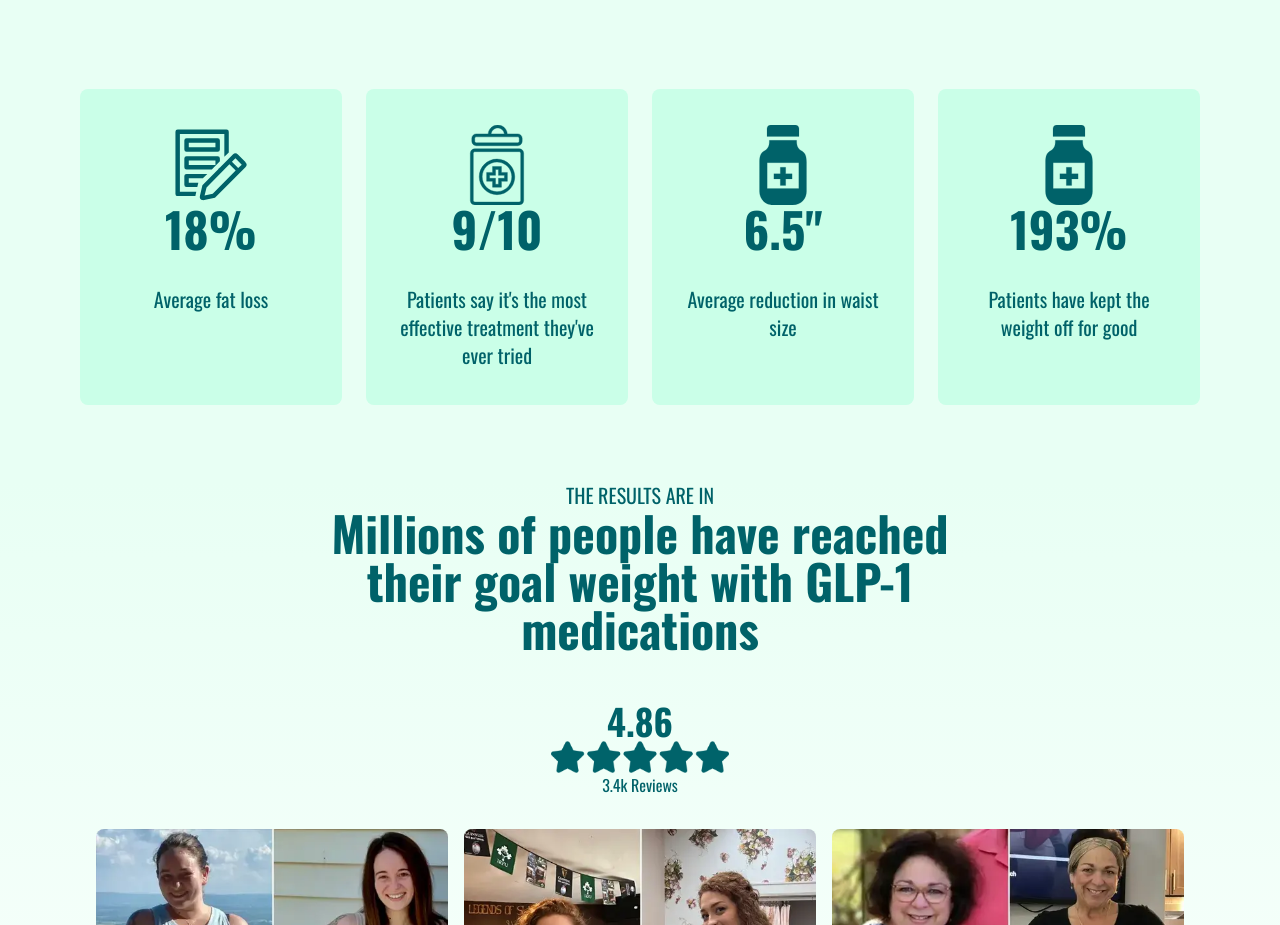
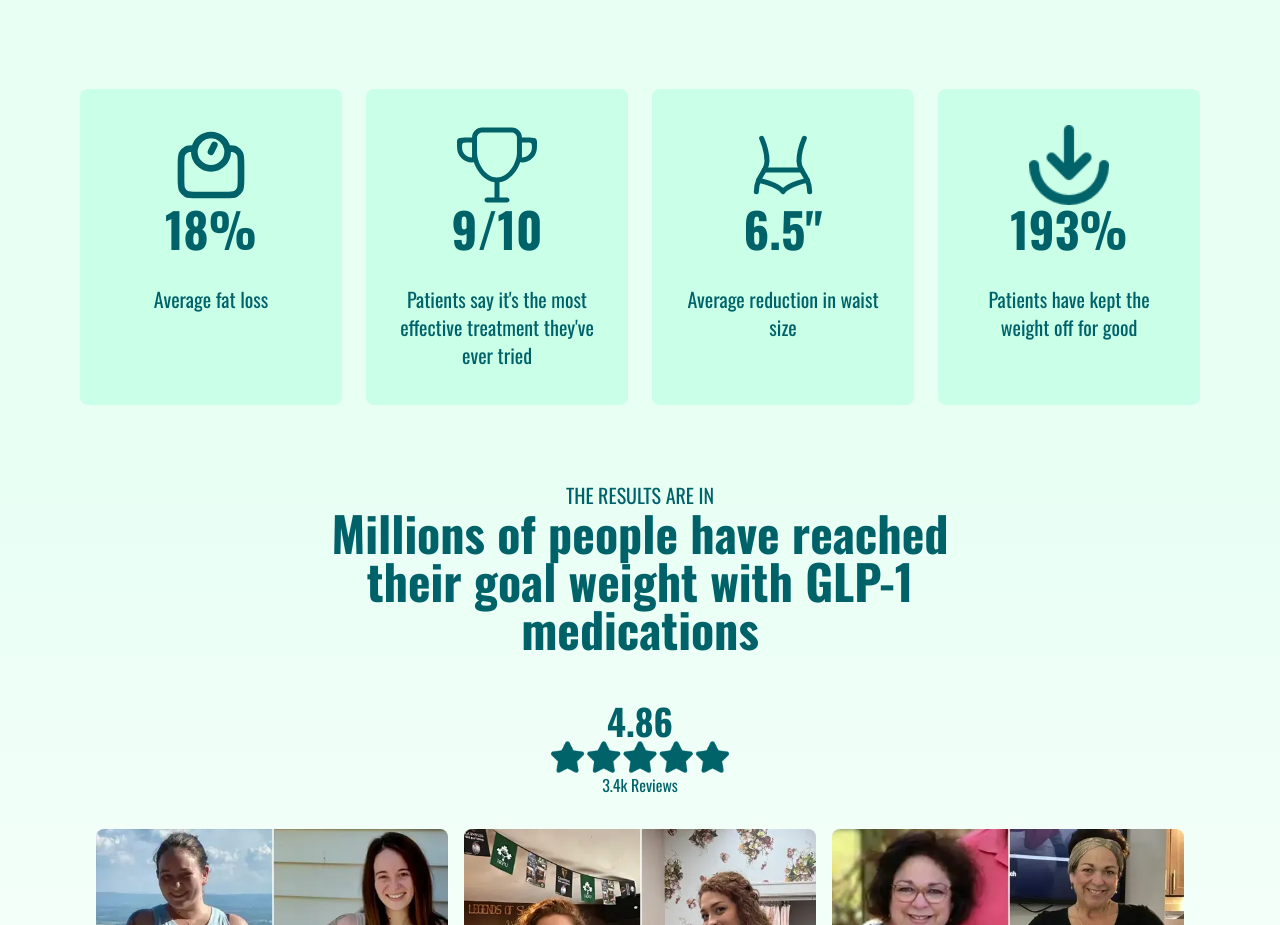
Before and after one commit to amirovalex/nextjs-task, a Next.js app: page / in a window 1280 px wide. Shown: the part 2160-3085 px from the top of the page. Built offline with nearby package versions, Linux system fonts and the light colour scheme.

Commit message:
fix image

```diff
--- a/components/Section4.js
+++ b/components/Section4.js
@@ -6,22 +6,22 @@
       <div className='max-w-7xl mx-auto'>
         <div className="box-wrapper flex flex-col md:flex-row gap-6 py-12 :items-stretch">
             <div className='box w-full md:w-1/4 rounded-lg bg-teal-dark flex flex-col items-center justify-center md:justify-start p-6 py-9 min-h-72'>
-              <img src="/form-svgrepo-com-2.svg" alt="alt" className='w-20 h-20' />
+              <img src="/weight-scale-svgrepo-com.svg" alt="alt" className='w-20 h-20' />
               <h2 className="heading pb-8 text-2xl sm:text-4xl lg:text-5xl font-bold">18%</h2>
               <p className='text-md sm:text-lg lg:text-xl'>Average fat loss</p>
             </div>
             <div className='box w-full md:w-1/4 rounded-lg bg-teal-dark flex flex-col items-center justify-center md:justify-start  p-6 py-9 min-h-72'>
-              <img src="/medicines-svgrepo-com.svg" alt="alt" className='w-20 h-20' />
+              <img src="/award-svgrepo-com.svg" alt="alt" className='w-20 h-20' />
               <h2 className="heading pb-8 text-2xl sm:text-4xl lg:text-5xl font-bold">9/10</h2>
               <p className='text-md sm:text-lg lg:text-xl'>Patients say it&apos;s the most effective treatment they&apos;ve ever tried</p>
             </div>
             <div className='box w-full md:w-1/4 justify-center md:justify-start  rounded-lg bg-teal-dark flex flex-col items-center p-6 py-9 min-h-72'>
-              <img src="/medicine-svgrepo-com.svg" alt="alt" className='w-20 h-20' />
+              <img src="/waist-svgrepo-com.svg" alt="alt" className='w-20 h-20' />
               <h2 className="heading pb-8 text-2xl sm:text-4xl lg:text-5xl font-bold">6.5&quot;</h2>
               <p className='text-md sm:text-lg lg:text-xl'>Average reduction in waist size</p>
             </div>
             <div className='box w-full md:w-1/4 justify-center md:justify-start  rounded-lg bg-teal-dark flex flex-col items-center p-6 py-9 min-h-72'>
-              <img src="/medicine-svgrepo-com.svg" alt="alt" className='w-20 h-20' />
+              <img src="/sema-icon-down-1.png" alt="alt" className='w-20 h-20' />
               <h2 className="heading pb-8 text-2xl sm:text-4xl lg:text-5xl font-bold">193%</h2>
               <p className='text-md sm:text-lg lg:text-xl'>Patients have kept the weight off for good</p>
             </div>
```
Also changed, not shown: public/sema-icon-down-1.png (added), public/waist-svgrepo-com.svg (added).
